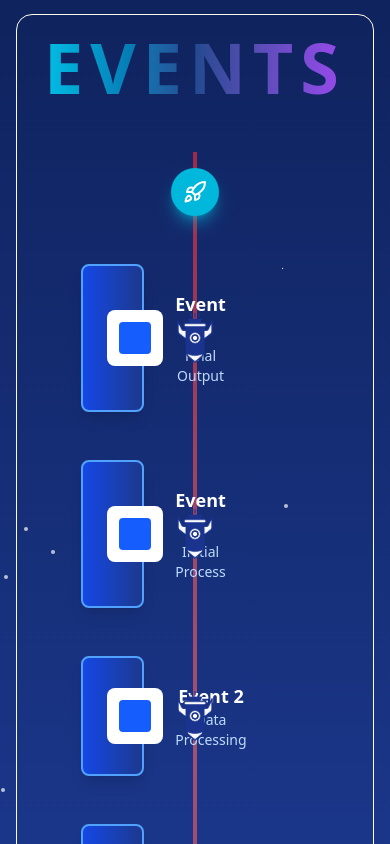
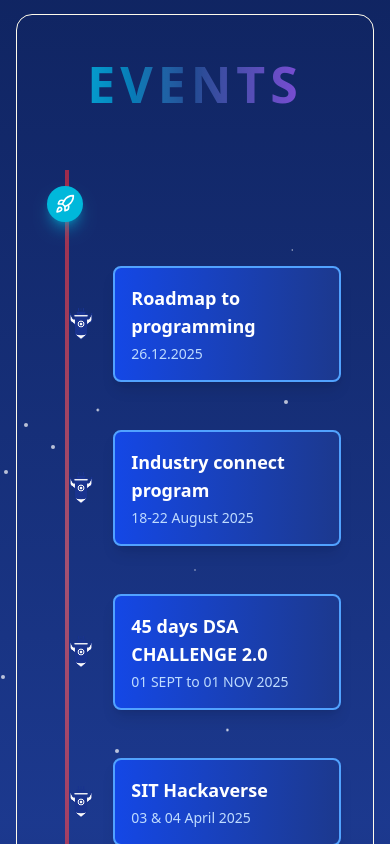
Before and after one commit to sitces/sitces, a React (Vite) app: page / in a window 390 px wide. Shown: the part 2720-3564 px from the top of the page. Built offline with nearby package versions, Linux system fonts and the light colour scheme.

Commit message:
Added Major Changes

```diff
--- a/package.json
+++ b/package.json
@@ -11,7 +11,7 @@
   },
   "dependencies": {
     "@tailwindcss/vite": "^4.1.18",
-    "framer-motion": "^12.23.26",
+    "framer-motion": "^12.34.1",
     "lucide-react": "^0.562.0",
     "react": "^19.2.0",
     "react-dom": "^19.2.0",
--- a/src/components/AboutUs.jsx
+++ b/src/components/AboutUs.jsx
@@ -3,7 +3,7 @@ import MascotAbout from "../assets/mascot_aboutus.png";
 
 export default function AboutUs() {
     return (
-        <div className="w-11/12 mx-auto text-center border border-amber-50 rounded-2xl p-4 sm:p-6 lg:p-8">
+        <div className="w-11/12 mx-auto text-center border border-amber-50 rounded-2xl p-4 sm:p-6 lg:p-8 " id="about-us">
             {/* Large "ABOUT" heading */}
             <p className=" text-[70px] md:text-[110px] lg:text-[130px] font-extrabold tracking-widest text-transparent bg-clip-text bg-gradient-to-r from-cyan-400 via-blue-400/30 to-purple-500 select-none pointer-events-none z-0">ABOUT</p>
 
--- a/src/components/Events.jsx
+++ b/src/components/Events.jsx
@@ -3,22 +3,19 @@ import MascotVision from "../assets/mascot_vision.png"; // use your about mascot
 import { Rocket } from 'lucide-react';
 import RocketVision from "../assets/rocket_vision.png"; // use your vision rocket
 const events = [
-    { id: 1, title: 'Event 6', side: 'left', description: 'Final Output' },
-    { id: 2, title: 'Event 1', side: 'left', description: 'Initial Process' },
-    { id: 3, title: 'Event 2', side: 'left', description: 'Data Processing' },
-    { id: 4, title: 'Event 3', side: 'left', description: 'Validation' },
-    { id: 5, title: 'Event 4', side: 'left', description: 'Transformation' },
-    { id: 6, title: 'Event 5', side: 'left', description: 'Storage' },
-
+    { id: 1, title: 'Roadmap to programming', description: '26.12.2025' },
+    { id: 2, title: 'Industry connect program', description: '18-22 August 2025' },
+    { id: 3, title: '45 days DSA CHALLENGE 2.0', description: '01 SEPT to 01 NOV 2025' },
+    { id: 4, title: 'SIT Hackaverse', description: '03 & 04 April 2025' },
 ];
 export default function Events() {
     return (
-        <div className="w-11/12 mx-auto  text-center border border-amber-50 rounded-2xl mt-10 lg:mt-20">
-            <p className=" text-[70px] md:text-[110px] lg:text-[130px] font-extrabold tracking-widest text-transparent bg-clip-text bg-gradient-to-r from-cyan-400 via-blue-400/30 to-purple-500 select-none pointer-events-none z-0">EVENTS</p>
-            <div className="flex items-center justify-center min-h-screen  p-8">
-                <div className="relative w-full max-w-2xl">
+        <div className="w-11/12 mx-auto border border-amber-50 rounded-2xl mt-10 lg:mt-20 overflow-hidden" id="events">
+            <p className="text-center text-[50px] md:text-[80px] lg:text-[130px] font-extrabold tracking-widest text-transparent bg-clip-text bg-gradient-to-r from-cyan-400 via-blue-400/30 to-purple-500 select-none pointer-events-none z-0 py-8">EVENTS</p>
+            <div className="flex flex-col min-h-screen p-4 md:p-8">
+                <div className="relative w-full max-w-4xl mx-auto">
                     <div
-                        className="relative w-full p-8"
+                        className="relative w-full p-4 md:p-8"
                         style={{
                             minHeight: '800px',
                             backgroundImage: `radial-gradient(2px 2px at 20% 30%, white, transparent),
@@ -30,63 +27,40 @@ export default function Events() {
                             backgroundSize: '100% 100%',
                         }}
                     >
-                        {/* Center flow line */}
-                        <div className="absolute left-1/2 top-0 bottom-0 w-1 bg-gradient-to-b from-red-500 via-red-400 to-red-500 opacity-60 transform -translate-x-1/2 z-0" />
+                        {/* Timeline line - Left aligned */}
+                        <div className="absolute left-8 md:left-12 top-0 bottom-0 w-1 bg-gradient-to-b from-red-500 via-red-400 to-red-500 opacity-60 z-0" />
 
                         {/* Start indicator */}
-                        <div className="absolute top-4 left-1/2 transform -translate-x-1/2 z-10">
-                            <div className="bg-cyan-500 rounded-full p-3 shadow-lg shadow-cyan-500/50">
-                                <Rocket className="text-white" size={24} />
+                        <div className="absolute top-4 left-8 md:left-12 transform -translate-x-1/2 z-10">
+                            <div className="bg-cyan-500 rounded-full p-2 md:p-3 shadow-lg shadow-cyan-500/50">
+                                <Rocket className="text-white" size={20} />
                             </div>
                         </div>
 
-                        {/* Events */}
+                        {/* Events Container */}
                         <div className="relative pt-20 space-y-12">
                             {events.map((event, index) => (
-                                <div key={event.id} className="relative flex items-center">
-                                    {event.side === 'left' ? (
-                                        <>
-                                            {/* Left side event */}
-                                            <div className="w-5/12 pr-8">
-                                                <div className="bg-gradient-to-r from-blue-700 to-blue-900 rounded-lg border-2 border-blue-400 shadow-lg p-6 transform hover:scale-105 transition-transform">
-                                                    <div className="flex items-center gap-3">
-                                                        <div className="bg-white rounded-lg p-3 flex-shrink-0">
-                                                            <div className="w-8 h-8 bg-blue-600 rounded" />
-                                                        </div>
-                                                        <div className="flex-1">
-                                                            <h3 className="text-white font-bold text-lg">{event.title}</h3>
-                                                            <p className="text-blue-200 text-sm">{event.description}</p>
-                                                        </div>
-                                                    </div>
+                                <div key={event.id} className="relative flex items-center w-full">
+
+                                    {/* Icon on timeline */}
+                                    <div className="absolute left-8 md:left-12 transform -translate-x-1/2 z-10">
+                                        <img src={RocketVision} alt="Rocket Icon" className="w-8 h-8 md:w-12 md:h-12 object-contain" />
+                                    </div>
+
+                                    {/* Event Card - All on the right */}
+                                    <div className="w-full pl-16 md:pl-24">
+                                        <div className="bg-gradient-to-r from-blue-700 to-blue-900 rounded-lg border-2 border-blue-400 shadow-lg p-4 md:p-6 transform hover:scale-[1.02] transition-transform duration-300">
+                                            <div className="flex items-start md:items-center gap-4">
+                                                <div className="bg-white rounded-lg p-2 md:p-3 flex-shrink-0 hidden md:block">
+                                                    <div className="w-6 h-6 md:w-8 md:h-8 bg-blue-600 rounded" />
+                                                </div>
+                                                <div className="flex-1 text-left">
+                                                    <h3 className="text-white font-bold text-lg md:text-xl mb-1">{event.title}</h3>
+                                                    <p className="text-blue-200 text-sm md:text-base">{event.description}</p>
                                                 </div>
                                             </div>
-
-                                            {/* Center node */}
-                                            <img className="absolute left-1/2 transform -translate-x-1/2 z-10" src={RocketVision} alt="Rocket Icon" width={50} height={50} />
-
-                                            <div className="w-7/12" />
-                                        </>
-                                    ) : (
-                                        <>
-                                            <div className="w-7/12" />
-
-                                            <img className="absolute left-1/2 transform -translate-x-1/2 z-10" src={RocketVision} alt="Rocket Icon" width={50} height={50} />
-
-                                            <div className="w-5/12 pl-8">
-                                                <div className="bg-gradient-to-r from-blue-700 to-blue-900 rounded-lg border-2 border-blue-400 shadow-lg p-6 transform hover:scale-105 transition-transform">
-                                                    <div className="flex items-center gap-3">
-                                                        <div className="flex-1">
-                                                            <h3 className="text-white font-bold text-lg text-right">{event.title}</h3>
-                                                            <p className="text-blue-200 text-sm text-right">{event.description}</p>
-                                                        </div>
-                                                        <div className="bg-white rounded-lg p-3 flex-shrink-0">
-                                                            <div className="w-8 h-8 bg-blue-600 rounded" />
-                                                        </div>
-                                                    </div>
-                                                </div>
-                                            </div>
-                                        </>
-                                    )}
+                                        </div>
+                                    </div>
                                 </div>
                             ))}
                         </div>
--- a/src/components/Home.jsx
+++ b/src/components/Home.jsx
@@ -3,7 +3,7 @@ import MascotHome from "../assets/mascot_home.png";
 
 export default function Home() {
   return (
-    <section className="relative w-full overflow-x-hidden pt-28 pb-16">
+    <section className="relative w-full overflow-x-hidden pt-28 pb-16 " id="home">
       <div className="w-full px-6 lg:px-0">
 
         <div className="flex flex-col lg:flex-row items-center">
--- a/src/components/Memories.jsx
+++ b/src/components/Memories.jsx
@@ -4,7 +4,7 @@ import Top2_1 from "../assets/memories/top2-1.jpg";
 import Top2_2 from "../assets/memories/top2-2.jpg";
 export default function Team() {
     return (
-        <div className="w-11/12 mx-auto  text-center border border-amber-50 rounded-2xl mt-10 lg:mt-20">
+        <div className="w-11/12 mx-auto  text-center border border-amber-50 rounded-2xl mt-10 lg:mt-20" id="memories">
             <p className=" text-[45px] md:text-[110px] lg:text-[130px] font-extrabold tracking-widest text-transparent bg-clip-text bg-gradient-to-r from-cyan-400 via-blue-400/30 to-purple-500 select-none pointer-events-none z-0">MEMORIES</p>
             <div className="w-11/12 mx-auto">
                 <div className="grid grid-cols-1 md:grid-cols-1 lg:grid-cols-1 gap-6 mb-10">
--- a/src/components/Navbar.jsx
+++ b/src/components/Navbar.jsx
@@ -5,7 +5,7 @@ import SITLogo from '../assets/sit-logo-main.png';
 export default function Navbar() {
     const [isMenuOpen, setIsMenuOpen] = useState(false);
 
-    const navItems = ['Home', 'About Us', 'Events', 'Our Team', 'Gallery', 'FAQ'];
+    const navItems = ['Home', 'About Us','Vision', 'Events', 'Team', 'Memories', 'FAQ'];
 
     return (
         <>
@@ -18,7 +18,8 @@ export default function Navbar() {
                     <span className="text-gray-400 sm:inline">|</span>
                     <img src={CESLogo} alt="CES Logo" className="w-6 h-6 sm:w-8 sm:h-8 rounded-full" />
                     <p className="text-xs sm:text-sm lg:text-base font-semibold ml-1 truncate max-w-[120px] sm:max-w-none">
-                        <span className="inline">CES</span>
+                        <span className="inline lg:hidden">CES</span>
+                        <span className='lg:inline hidden'>Computer Engineers' Society</span>
                     </p>
                 </div>
 
--- a/src/components/Team.jsx
+++ b/src/components/Team.jsx
@@ -21,7 +21,7 @@ export default function Team() {
         );
 
   return (
-    <section className="relative isolate min-h-screen w-11/12 mx-auto  text-center text-white px-6 py-6 pointer-events-auto text-center border border-amber-50 rounded-2xl mt-10 lg:mt-20">
+    <section className="relative isolate min-h-screen w-11/12 mx-auto  text-center text-white px-6 py-6 pointer-events-auto text-center border border-amber-50 rounded-2xl mt-10 lg:mt-20" id="team">
 
             <p className=" text-[70px] md:text-[110px] lg:text-[130px] font-extrabold tracking-widest text-transparent bg-clip-text bg-gradient-to-r from-cyan-400 via-blue-400/30 to-purple-500 select-none pointer-events-none z-0 text-center">TEAM</p>
 
--- a/src/components/Vision.jsx
+++ b/src/components/Vision.jsx
@@ -3,7 +3,7 @@ import MascotVision from "../assets/mascot_vision.png"; // use your about mascot
 
 export default function Vision() {
     return (
-        <div className="w-11/12 mx-auto text-center border border-amber-50 rounded-2xl mt-10 lg:mt-20">
+        <div className="w-11/12 mx-auto text-center border border-amber-50 rounded-2xl mt-10 lg:mt-20" id="vision">
             <p className=" text-[70px] md:text-[110px] lg:text-[130px] font-extrabold tracking-widest text-transparent bg-clip-text bg-gradient-to-r from-cyan-400 via-blue-400/30 to-purple-500 select-none pointer-events-none z-0">VISION</p>
             <div className="relative flex flex-col lg:flex-row mb-7">
                 <div className="relative lg:mt-0 ml-auto flex justify-end pr-15">
--- a/src/data/teammembers.js
+++ b/src/data/teammembers.js
@@ -13,7 +13,6 @@ import prithivi from "../assets/Team/PSR.jpg";
 import shreyasi from "../assets/Team/SD.jpg";
 import banashree from "../assets/Team/photo-output - Banashree Barman.jpeg";
 import nilkamal from "../assets/Team/NK.jpg";
-
 
 
 const teamMembers = [
```
Also changed, not shown: src/components/Footer.jsx (+19 -18 lines), 1 other file (tests, documents, lock files or other folders).
